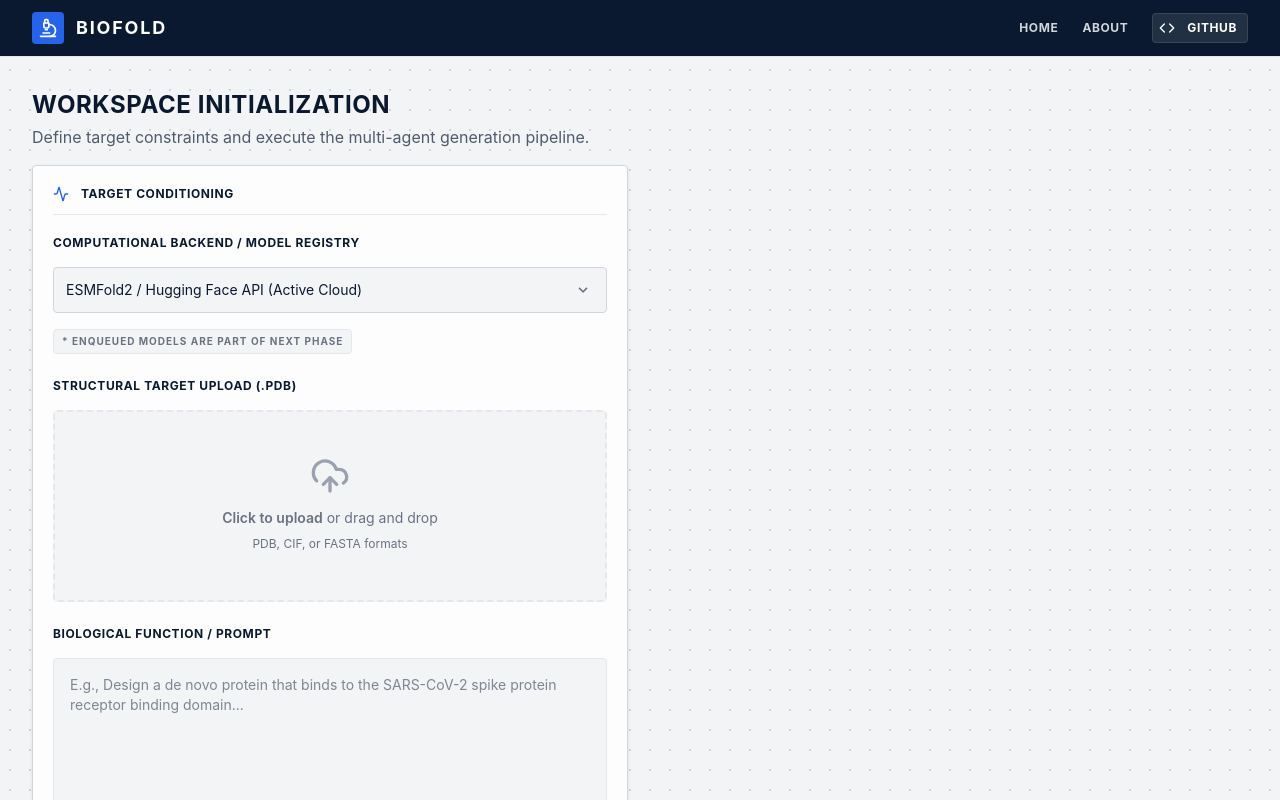
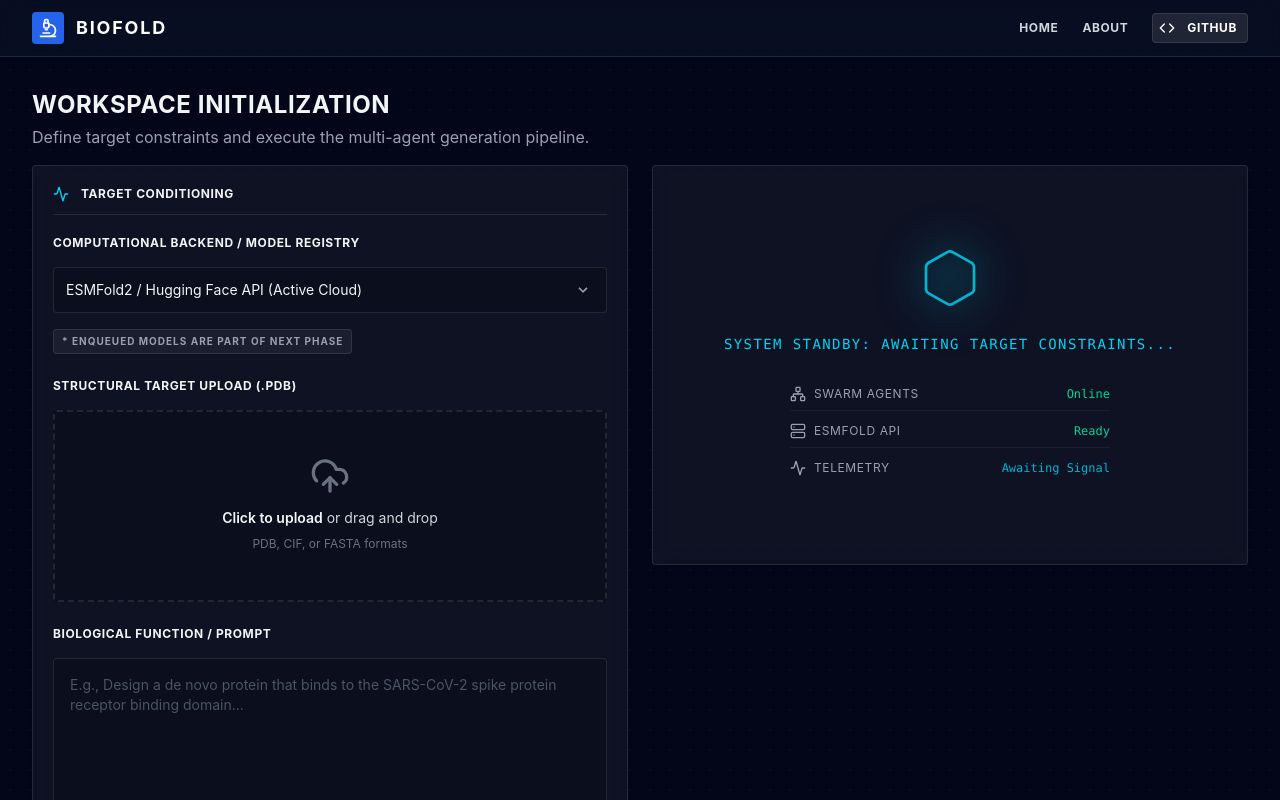
Before and after one commit to tokitahmidornob/BioFold, a React (Vite) app in the folder frontend/: page /generate in a window 1280 px wide. Shown: the top 800 px of the page. Built offline with nearby package versions, Linux system fonts and the light colour scheme.

Commit message:
feat: Overhaul UI to Dark Lab aesthetic with Idle State

```diff
--- a/frontend/src/App.tsx
+++ b/frontend/src/App.tsx
@@ -6,9 +6,9 @@ import { Generator } from './components/Generator';
 function App() {
   return (
     <BrowserRouter>
-      <div className="min-h-screen flex flex-col font-sans bg-alpha-bg bg-matrix text-alpha-dark">
+      <div className="min-h-screen flex flex-col font-sans bg-slate-950 bg-matrix text-gray-100">
         {/* Slim Minimalist Header */}
-        <header className="bg-alpha-dark border-b border-alpha-border sticky top-0 z-50">
+        <header className="bg-slate-900/50 backdrop-blur-md border-b border-white/10 sticky top-0 z-50">
           <div className="max-w-7xl mx-auto px-4 sm:px-6 lg:px-8">
             <div className="flex justify-between items-center h-14">
               <Link to="/" className="flex items-center space-x-3 group">
@@ -45,7 +45,7 @@ function App() {
         </div>
 
         {/* Technical Footer */}
-        <footer className="bg-alpha-dark border-t border-alpha-border mt-auto">
+        <footer className="bg-slate-900/50 border-t border-white/10 mt-auto">
           <div className="max-w-7xl mx-auto px-4 sm:px-6 lg:px-8 py-8 flex flex-col md:flex-row justify-between items-center text-xs tracking-wider uppercase font-medium text-gray-400 space-y-4 md:space-y-0">
             <div className="flex flex-col space-y-2 text-center md:text-left">
               <p>&copy; 2026 H.O.L.M.E.S. Initiative. All rights reserved.</p>
--- a/frontend/src/components/Generator.tsx
+++ b/frontend/src/components/Generator.tsx
@@ -1,6 +1,7 @@
 import React, { useState } from 'react';
 import { TargetConditioning } from './TargetConditioning';
 import { PipelineDashboard } from './PipelineDashboard';
+import { IdleState } from './IdleState';
 
 export const Generator: React.FC = () => {
   const [pipelineActive, setPipelineActive] = useState(false);
@@ -10,8 +11,8 @@ export const Generator: React.FC = () => {
   return (
     <main className="flex-1 max-w-7xl mx-auto w-full px-4 sm:px-6 lg:px-8 py-8 space-y-6 animate-in fade-in duration-500">
       <header className="space-y-1 mb-4">
-        <h2 className="text-2xl font-bold text-alpha-dark tracking-wide uppercase">Workspace Initialization</h2>
-        <p className="text-alpha-dark/70 text-base">Define target constraints and execute the multi-agent generation pipeline.</p>
+        <h2 className="text-2xl font-bold text-gray-100 tracking-wide uppercase">Workspace Initialization</h2>
+        <p className="text-gray-400 text-base">Define target constraints and execute the multi-agent generation pipeline.</p>
       </header>
 
       <div className="grid grid-cols-1 lg:grid-cols-2 gap-6 items-start">
@@ -27,11 +28,15 @@ export const Generator: React.FC = () => {
         </section>
 
         <section>
-          <PipelineDashboard
-            isActive={pipelineActive}
-            targetPrompt={targetPrompt}
-            onComplete={() => setIsPipelineLoading(false)}
-          />
+          {!pipelineActive ? (
+            <IdleState />
+          ) : (
+            <PipelineDashboard
+              isActive={pipelineActive}
+              targetPrompt={targetPrompt}
+              onComplete={() => setIsPipelineLoading(false)}
+            />
+          )}
         </section>
       </div>
     </main>
--- /dev/null
+++ b/frontend/src/components/IdleState.tsx
@@ -0,0 +1,43 @@
+import React from 'react';
+import { Hexagon, Activity, Network, Server } from 'lucide-react';
+
+export const IdleState: React.FC = () => {
+  return (
+    <div className="h-full min-h-[400px] flex flex-col items-center justify-center bg-white/5 backdrop-blur-md rounded-sm border border-white/10 shadow-sm p-8 text-center animate-in fade-in duration-700">
+      <div className="relative mb-6">
+        <div className="absolute inset-0 bg-cyan-500/20 blur-xl rounded-full"></div>
+        <Hexagon className="w-16 h-16 text-cyan-400 animate-pulse relative z-10" strokeWidth={1} />
+      </div>
+
+      <h3 className="font-mono text-sm tracking-widest text-cyan-400 uppercase mb-8">
+        System Standby: Awaiting Target Constraints...
+      </h3>
+
+      <div className="w-full max-w-xs space-y-3 text-left">
+        <div className="flex items-center justify-between border-b border-white/5 pb-2">
+          <div className="flex items-center space-x-2 text-gray-400">
+            <Network className="w-4 h-4" />
+            <span className="text-xs uppercase tracking-wider">Swarm Agents</span>
+          </div>
+          <span className="text-xs font-mono text-emerald-400">Online</span>
+        </div>
+
+        <div className="flex items-center justify-between border-b border-white/5 pb-2">
+          <div className="flex items-center space-x-2 text-gray-400">
+            <Server className="w-4 h-4" />
+            <span className="text-xs uppercase tracking-wider">ESMFold API</span>
+          </div>
+          <span className="text-xs font-mono text-emerald-400">Ready</span>
+        </div>
+
+        <div className="flex items-center justify-between pb-2">
+          <div className="flex items-center space-x-2 text-gray-400">
+            <Activity className="w-4 h-4" />
+            <span className="text-xs uppercase tracking-wider">Telemetry</span>
+          </div>
+          <span className="text-xs font-mono text-cyan-400 animate-pulse">Awaiting Signal</span>
+        </div>
+      </div>
+    </div>
+  );
+};
--- a/frontend/src/components/TargetConditioning.tsx
+++ b/frontend/src/components/TargetConditioning.tsx
@@ -44,39 +44,39 @@ export const TargetConditioning: React.FC<TargetConditioningProps> = ({ onStartP
   };
 
   return (
-    <div className="bg-white/80 backdrop-blur-sm rounded-sm border border-gray-300 shadow-sm p-5 space-y-5">
-      <div className="flex items-center space-x-3 border-b border-gray-200 pb-3">
-        <Activity className="text-alpha-accent w-4 h-4" />
-        <h2 className="text-xs font-bold text-alpha-dark tracking-wider uppercase">Target Conditioning</h2>
+    <div className="bg-white/5 backdrop-blur-md rounded-sm border border-white/10 shadow-sm p-5 space-y-5">
+      <div className="flex items-center space-x-3 border-b border-white/10 pb-3">
+        <Activity className="text-cyan-400 w-4 h-4" />
+        <h2 className="text-xs font-bold text-gray-100 tracking-wider uppercase">Target Conditioning</h2>
       </div>
 
       <div className="grid grid-cols-1 gap-6">
         <div className="space-y-4">
-          <label className="block text-xs font-bold text-alpha-dark uppercase tracking-wider">Computational Backend / Model Registry</label>
+          <label className="block text-xs font-bold text-gray-100 uppercase tracking-wider">Computational Backend / Model Registry</label>
           <div className="relative">
             <select
-              className="w-full p-3 border border-gray-300 bg-alpha-bg text-alpha-dark rounded-sm focus:ring-1 focus:ring-alpha-accent focus:border-alpha-accent outline-none text-sm appearance-none cursor-pointer"
+              className="w-full p-3 border border-white/10 bg-black/20 text-gray-100 rounded-sm focus:ring-1 focus:ring-cyan-500 focus:border-cyan-500 outline-none text-sm appearance-none cursor-pointer"
               defaultValue="cloud"
             >
-              <option value="cloud">ESMFold2 / Hugging Face API (Active Cloud)</option>
-              <option value="local">H.O.L.M.E.S. Custom-Engine-v1 (Local Cluster - Enqueued)</option>
-              <option value="alpha">De Novo Synthesis Engine v2 (Alpha-Testing)</option>
+              <option value="cloud" className="bg-slate-900">ESMFold2 / Hugging Face API (Active Cloud)</option>
+              <option value="local" className="bg-slate-900">H.O.L.M.E.S. Custom-Engine-v1 (Local Cluster - Enqueued)</option>
+              <option value="alpha" className="bg-slate-900">De Novo Synthesis Engine v2 (Alpha-Testing)</option>
             </select>
-            <div className="pointer-events-none absolute inset-y-0 right-0 flex items-center px-4 text-gray-500">
+            <div className="pointer-events-none absolute inset-y-0 right-0 flex items-center px-4 text-gray-400">
               <svg className="fill-current h-4 w-4" xmlns="http://www.w3.org/2000/svg" viewBox="0 0 20 20"><path d="M9.293 12.95l.707.707L15.657 8l-1.414-1.414L10 10.828 5.757 6.586 4.343 8z"/></svg>
             </div>
           </div>
-          <div className="inline-block bg-gray-100 text-gray-500 text-[10px] font-bold tracking-widest uppercase px-2 py-1 rounded-sm border border-gray-200">
+          <div className="inline-block bg-white/5 text-gray-400 text-[10px] font-bold tracking-widest uppercase px-2 py-1 rounded-sm border border-white/10">
             * Enqueued models are part of next phase
           </div>
         </div>
 
         <div className="space-y-4">
-          <label className="block text-xs font-bold text-alpha-dark uppercase tracking-wider">Structural Target Upload (.pdb)</label>
+          <label className="block text-xs font-bold text-gray-100 uppercase tracking-wider">Structural Target Upload (.pdb)</label>
           <div
             className={cn(
               "relative flex flex-col items-center justify-center w-full h-48 border-2 border-dashed rounded-sm transition-colors",
-              dragActive ? "border-alpha-accent bg-alpha-accent/5" : "border-alpha-border bg-alpha-bg hover:bg-gray-200"
+              dragActive ? "border-cyan-500 bg-cyan-500/10" : "border-white/10 bg-black/20 hover:bg-white/5"
             )}
             onDragEnter={handleDrag}
             onDragLeave={handleDrag}
@@ -84,16 +84,16 @@ export const TargetConditioning: React.FC<TargetConditioningProps> = ({ onStartP
             onDrop={handleDrop}
           >
             {file ? (
-              <div className="flex flex-col items-center space-y-2 text-alpha-accent">
+              <div className="flex flex-col items-center space-y-2 text-cyan-400">
                 <File className="w-10 h-10" />
-                <span className="text-sm font-medium">{file.name}</span>
-                <button onClick={() => setFile(null)} className="text-xs text-red-500 hover:underline">Remove</button>
+                <span className="text-sm font-medium text-gray-100">{file.name}</span>
+                <button onClick={() => setFile(null)} className="text-xs text-red-400 hover:text-red-300 hover:underline">Remove</button>
               </div>
             ) : (
-              <div className="flex flex-col items-center justify-center pt-5 pb-6 text-gray-500">
-                <UploadCloud className="w-10 h-10 mb-3 text-gray-400" />
-                <p className="mb-2 text-sm"><span className="font-semibold">Click to upload</span> or drag and drop</p>
-                <p className="text-xs">PDB, CIF, or FASTA formats</p>
+              <div className="flex flex-col items-center justify-center pt-5 pb-6 text-gray-400">
+                <UploadCloud className="w-10 h-10 mb-3 text-gray-500" />
+                <p className="mb-2 text-sm text-gray-300"><span className="font-semibold text-gray-100">Click to upload</span> or drag and drop</p>
+                <p className="text-xs text-gray-500">PDB, CIF, or FASTA formats</p>
               </div>
             )}
             <input type="file" className="absolute inset-0 w-full h-full opacity-0 cursor-pointer" onChange={handleChange} accept=".pdb,.cif,.fasta" />
@@ -101,9 +101,9 @@ export const TargetConditioning: React.FC<TargetConditioningProps> = ({ onStartP
         </div>
 
         <div className="space-y-4">
-          <label className="block text-xs font-bold text-alpha-dark uppercase tracking-wider">Biological Function / Prompt</label>
+          <label className="block text-xs font-bold text-gray-100 uppercase tracking-wider">Biological Function / Prompt</label>
           <textarea
-            className="w-full h-48 p-4 border border-alpha-border bg-alpha-bg rounded-sm focus:ring-1 focus:ring-alpha-accent focus:border-alpha-accent outline-none resize-none text-sm"
+            className="w-full h-48 p-4 border border-white/10 bg-black/20 text-gray-100 rounded-sm focus:ring-1 focus:ring-cyan-500 focus:border-cyan-500 outline-none resize-none text-sm placeholder:text-gray-600"
             placeholder="E.g., Design a de novo protein that binds to the SARS-CoV-2 spike protein receptor binding domain..."
             value={textTarget}
             onChange={(e) => setTextTarget(e.target.value)}
@@ -115,7 +115,7 @@ export const TargetConditioning: React.FC<TargetConditioningProps> = ({ onStartP
         <button
           onClick={() => onStartPipeline(textTarget)}
           disabled={(!file && !textTarget) || isLoading}
-          className="bg-alpha-accent hover:bg-blue-700 text-white text-sm tracking-wide uppercase font-bold py-2.5 px-6 rounded-sm transition-colors disabled:opacity-50 disabled:cursor-not-allowed"
+          className="bg-cyan-600 hover:bg-cyan-500 shadow-[0_0_15px_rgba(8,145,178,0.5)] text-white text-sm tracking-wide uppercase font-bold py-2.5 px-6 rounded-sm transition-all disabled:opacity-50 disabled:cursor-not-allowed disabled:shadow-none"
         >
           {isLoading ? 'Initializing...' : 'Initialize Pipeline'}
         </button>
--- a/frontend/src/index.css
+++ b/frontend/src/index.css
@@ -10,13 +10,13 @@
 }
 
 body {
-  @apply bg-alpha-bg text-alpha-dark antialiased;
+  @apply bg-slate-950 text-gray-100 antialiased;
   font-family: 'Inter', 'Roboto', system-ui, sans-serif;
   font-size: 14px;
 }
 
 /* Subtle Dotted Matrix Background for Research Aesthetic */
 .bg-matrix {
-  background-image: radial-gradient(#d1d5db 1px, transparent 1px);
+  background-image: radial-gradient(rgba(255, 255, 255, 0.03) 1px, transparent 1px);
   background-size: 20px 20px;
 }
```
Also changed, not shown: frontend/src/components/LandingPage.tsx (+28 -28 lines), frontend/src/components/PipelineDashboard.tsx (+18 -18 lines).
